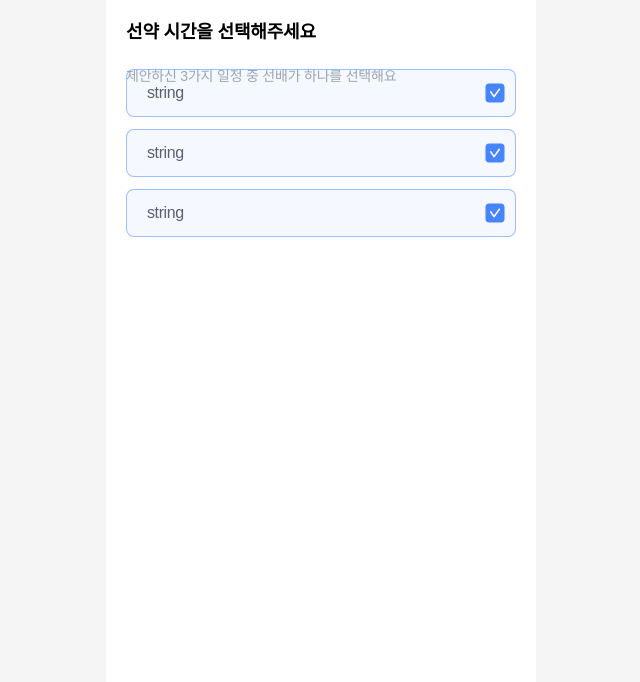
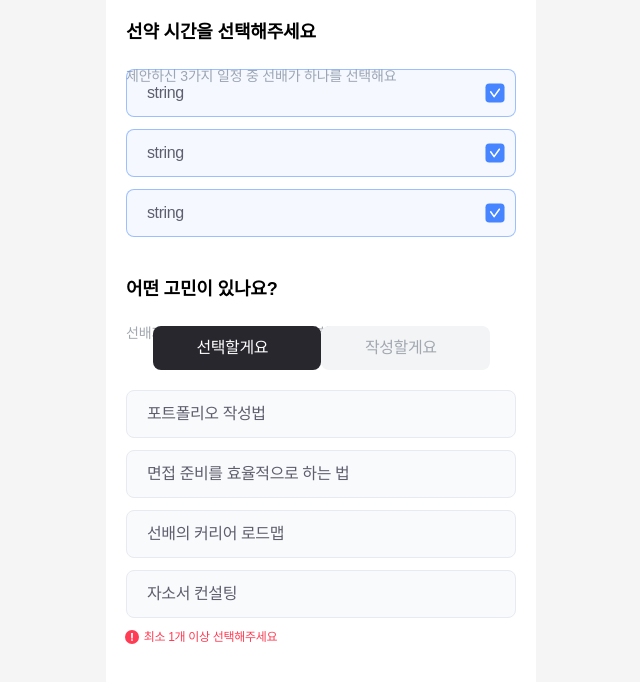
Before and after one commit to TEAM-SEONYAK/SEONYAK_CLIENT, a React (Vite) app: page /juniorPromise in a window 1280 px wide. Shown: the top 682 px of the page, without its empty margins (319-959 px from the left). Built offline with nearby package versions, Linux system fonts and the light colour scheme; no server answers; a web font is replaced by a local one; what emotion-reset would draw is missing.

Commit message:
feat: 고민 선택/작성 버튼 추가

```diff
--- a/src/pages/juniorPromise/JuniorPromisePage.tsx
+++ b/src/pages/juniorPromise/JuniorPromisePage.tsx
@@ -1,12 +1,27 @@
+import ToggleButton from '@components/commons/ToggleButton';
 import styled from '@emotion/styled';
+import { useState } from 'react';
+import SelectJuniorWorryButton from './components/SelectJuniorWorryButton';
+import SelectJuniorWorryTextBoxWrapper from './components/SelectJuniorWorryTextareaWrapper';
+import SelectJuniorWorryTitleWrapper from './components/SelectJuniorWorryTitleWrapper';
 import TimeSelectionButton from './components/TimeSelectionButton';
 import TimeSelectionTitleWrapper from './components/TimeSelectionTitleWrapper';
 
 const JuniorPromisePage = () => {
+  const [activeButton, setActiveButton] = useState<'left' | 'right'>('left');
+
+  // onToggle 함수 정의
+  const handleToggle = (button: 'left' | 'right') => {
+    setActiveButton(button);
+  };
+
   return (
     <TimeSelectionContainer>
       <TimeSelectionTitleWrapper />
       <TimeSelectionButton />
+      <SelectJuniorWorryTitleWrapper />
+      <ToggleButton left="선택할게요" right="작성할게요" activeButton={activeButton} onToggle={handleToggle} />
+      {activeButton === 'left' ? <SelectJuniorWorryButton /> : <SelectJuniorWorryTextBoxWrapper />}
     </TimeSelectionContainer>
   );
 };
```
